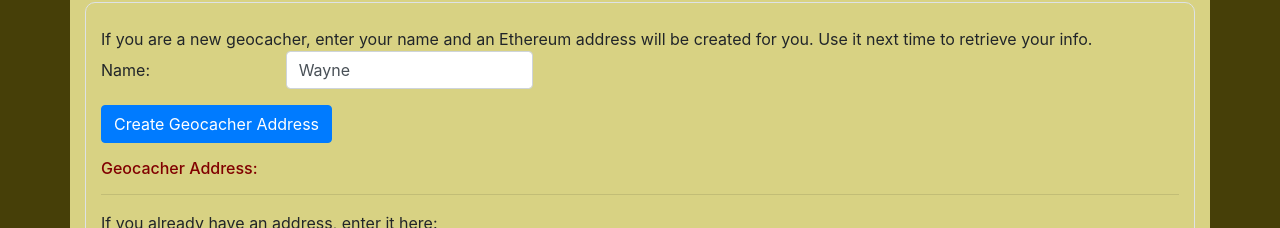
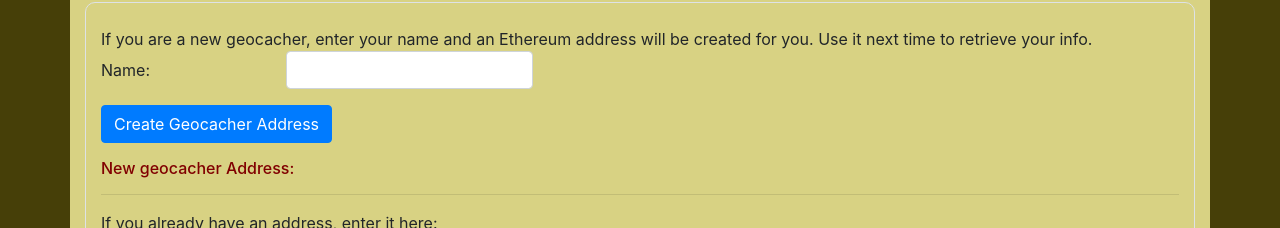
Before and after one commit to DeveloperForWayne/geoCachingDapp, a React (Create React App) app in the folder client/: page / in a window 1280 px wide. Shown: the part 197-425 px from the top of the page. Built offline with nearby package versions, Linux system fonts and the light colour scheme.

Commit message:
Geocacher.js functions problem of create and submit fixed

```diff
--- a/client/src/components/Cache.js
+++ b/client/src/components/Cache.js
@@ -44,7 +44,7 @@
         event.preventDefault();
 
         let factory = new ethers.ContractFactory(cacheAbi, cacheBytecode, wallet);
-        let contract = await factory.deploy(this.state.cacheCoordinates.lat, this.state.cacheCoordinates.lang,
+        let contract = await factory.deploy(this.state.cacheCoordinates.lat, this.state.cacheCoordinates.long,
             this.state.cacheName);
 
         this.setState({cacheAddress: contract.address});
@@ -104,7 +104,7 @@
             <div className="container border">
                 {/* <h1>Cache</h1> */}
                 <br/>
-                To create a new cache, enter it's name and exact coordinates below:
+                To create a new cache, enter it's name and coordinates below:
                 <form onSubmit={this.handleSubmit}>
                     <div className="form-group row">
 
@@ -122,7 +122,7 @@
                     <div className="form-group row">
                         <label className="col-sm-2 col-form-label">Coordinates(Longitude):</label>
                         <div className="col-sm-3">
-                            <input className="form-control" type="text" value={this.state.cacheCoordinates.long} onChange={this.handleLangChange} />
+                            <input className="form-control" type="text" value={this.state.cacheCoordinates.long} onChange={this.handleLongChange} />
                         </div>
                     </div>
                     <div className="form-group row">
--- a/client/src/components/GeoCacher.js
+++ b/client/src/components/GeoCacher.js
@@ -29,14 +29,16 @@
             itemAddress: this.props.itemAddress,
             cacheCoordinates: this.props.cacheCoordinates,
             itemsInBag: this.props.itemsInBag,
-            itemsInCache: this.props.itemsInCache
+            itemsInCache: this.props.itemsInCache,
+            createdGeocacherAddress:"",
+            createdGeocacherName:""
         };
 
         this.handleSubmit = this.handleSubmit.bind(this);
         this.handleAddressSubmit = this.handleAddressSubmit.bind(this);
         this.handleClaimItem = this.handleClaimItem.bind(this);
-
         this.handleNMChange = this.handleNMChange.bind(this);
+        this.handleAddressChange = this.handleAddressChange.bind(this);
         this.handleItemChange = this.handleItemChange.bind(this);
         this.handleECCChange = this.handleECCChange.bind(this);
         this.handleCADChange = this.handleCADChange.bind(this);
@@ -45,29 +47,34 @@
     async handleSubmit(event) {
         event.preventDefault();
         let factory = new ethers.ContractFactory(geoCacherAbi, geoCacherBytecode, wallet);
-        let contract = await factory.deploy(this.state.geocacherName);
-        this.setState({geocacherAddress: contract.address});
+        let contract = await factory.deploy(this.state.createdGeocacherName);
+        this.setState({createdGeocacherAddress: contract.address});
         await contract.deployed();
     }
 
     async handleAddressSubmit(event) {
         event.preventDefault();
-        let factory = new ethers.ContractFactory(geoCacherAbi, geoCacherBytecode, wallet);
-        let contract = await factory.deploy(this.state.geocacherAddress);
-        this.setState({geocacherAddress: contract.address});
-        await contract.deployed();
+        //let factory = new ethers.ContractFactory(geoCacherAbi, geoCacherBytecode, wallet);
+        let contractAddress = this.state.geocacherAddress;
+        //this.setState({geocacherAddress: contract.address});
+        //await contract.deployed();
+        let geocacherContract = new ethers.Contract(contractAddress, geoCacherAbi, provider);
+        let newGeocacherName = await geocacherContract.name();
+        this.setState({geocacherName: newGeocacherName});
     }
 
     async handleClaimItem(event) {
         event.preventDefault();
 
         // claim ownership of item
-        let contractClaimitem = new ethers.Contract(this.state.geocacherAddress, geoCacherAbi, provider);
-        let contractWithSigner = contractClaimitem.connect(wallet);
-        let tx = await contractWithSigner.claimOwnershipOfItem(this.state.itemAddress);
+        // let contractClaimitem = new ethers.Contract(this.state.geocacherAddress, geoCacherAbi, provider);
+        // let contractWithSigner = contractClaimitem.connect(wallet);
+        let contractAddress = this.state.geocacherAddress;
+        let geocacherContract = new ethers.Contract(contractAddress, geoCacherAbi, provider);
+        let tx = await geocacherContract.claimOwnershipOfItem(this.state.itemAddress);
         await tx.wait();
 
-        let itemsOwned = await contractWithSigner.getBagItems();
+        let itemsOwned = await geocacherContract.getBagItems();
         this.setState({itemsInBag: itemsOwned});
 
         // change item owner
@@ -92,7 +99,7 @@
     }
 
     handleNMChange(event) {
-        this.setState({geocacherName: event.target.value});
+        this.setState({createdGeocacherName: event.target.value});
     }
 
     handleAddressChange(event) {
@@ -122,7 +129,7 @@
                     <div className="form-group row">
                         <label className="col-sm-2 col-form-label">Name:</label>
                         <div className="col-sm-3">
-                            <input className="form-control" type="text" value={this.state.geocacherName} onChange={this.handleNMChange} />
+                            <input className="form-control" type="text" value={this.state.createdGeocacherName} onChange={this.handleNMChange} />
                         </div>
                     </div>
                     <div className="form-group row">
@@ -131,7 +138,7 @@
                         </div>
                     </div>
                 </form>
-                <h6>Geocacher Address: {this.state.geocacherAddress}</h6>
+                <h6>New geocacher Address: {this.state.createdGeocacherAddress}</h6>
 
                 <hr/>
 
--- a/client/src/components/Header.js
+++ b/client/src/components/Header.js
@@ -1,10 +1,6 @@
 import React, { Component } from 'react';
 
 class Header extends Component {
-    constructor(props) {
-        super(props);
-
-    }
 
       render() {
         return (
```
